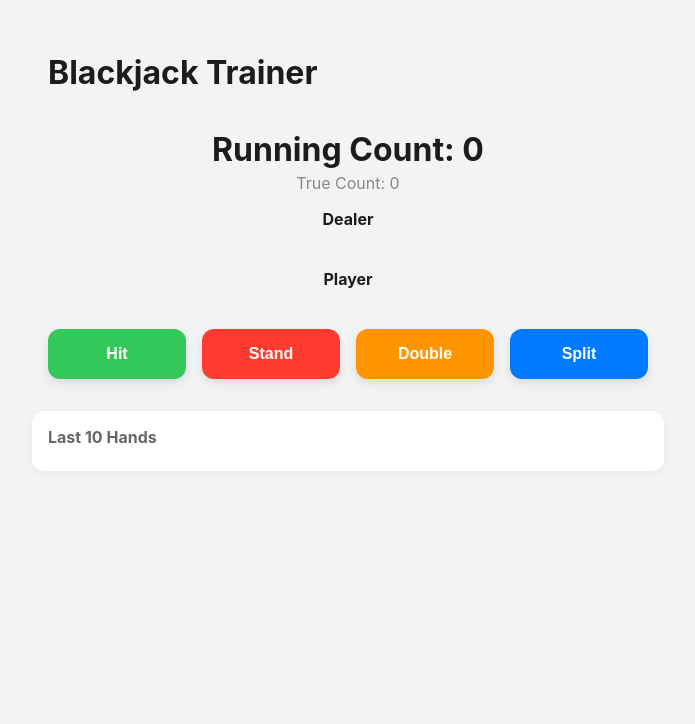
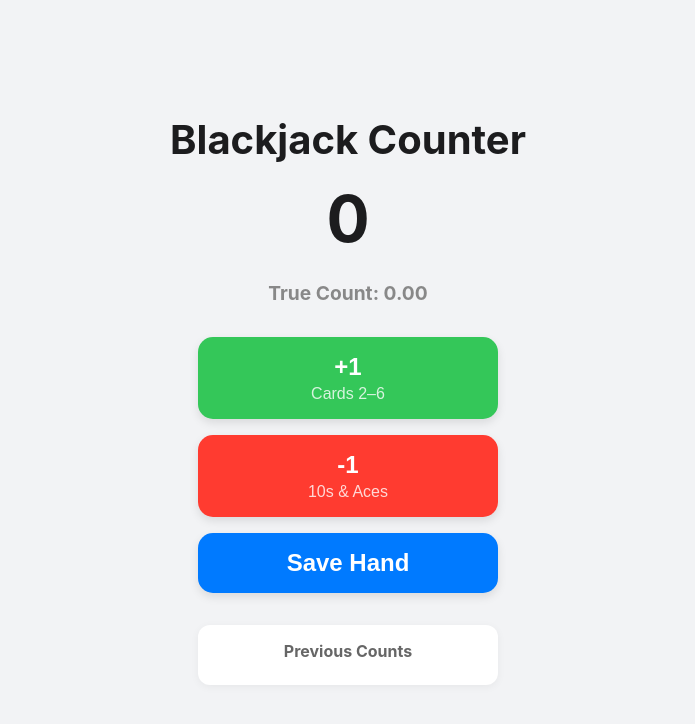
Before and after one commit to cswlim/blackjack-counter, a website: page public/index.html in a window 1280 px wide. Shown: the whole page, without its empty margins (292-987 px from the left). Drawn offline with Linux system fonts and the light colour scheme.

Commit message:
Update index.html
real fix

```diff
--- a/public/index.html
+++ b/public/index.html
@@ -3,7 +3,7 @@
 <head>
   <meta charset="UTF-8" />
   <meta name="viewport" content="width=device-width, initial-scale=1.0"/>
-  <title>Blackjack Trainer</title>
+  <title>Blackjack Counter</title>
   <style>
     body, html {
       margin: 0;
@@ -18,253 +18,162 @@
       display: flex;
       flex-direction: column;
       align-items: center;
-      justify-content: flex-start;
+      justify-content: center;
       min-height: 100vh;
       padding: 2rem;
       box-sizing: border-box;
+      text-align: center;
     }
 
-    .header {
-      display: flex;
-      justify-content: space-between;
-      align-items: center;
-      width: 100%;
-      max-width: 600px;
+    .title {
+      font-size: 2.5rem;
+      font-weight: 700;
       margin-bottom: 1rem;
     }
 
-    .title {
-      font-size: 2rem;
-      font-weight: 700;
-    }
-
-    .hands {
-      display: flex;
-      flex-direction: column;
-      gap: 2rem;
-      width: 100%;
-      max-width: 600px;
-    }
-
-    .hand {
-      text-align: center;
-    }
-
-    .cards {
-      display: flex;
-      justify-content: center;
-      flex-wrap: wrap;
-      gap: 0.5rem;
-      margin-top: 0.5rem;
-    }
-
-    .card {
-      background-color: white;
-      border: 1px solid #ccc;
-      border-radius: 8px;
-      padding: 0.5rem 0.75rem;
-      font-size: 1.1rem;
-      box-shadow: 0 2px 4px rgba(0, 0, 0, 0.1);
-      animation: deal 0.3s ease;
-      min-width: 40px;
-      text-align: center;
-    }
-
-    @keyframes deal {
-      from {
-        transform: scale(0.7);
-        opacity: 0;
-      }
-      to {
-        transform: scale(1);
-        opacity: 1;
-      }
-    }
-
-    .actions {
-      display: grid;
-      grid-template-columns: repeat(auto-fit, minmax(120px, 1fr));
-      gap: 1rem;
-      max-width: 600px;
-      width: 100%;
-      margin-top: 2rem;
-    }
-
-    .action-button {
-      padding: 1rem;
-      font-size: 1rem;
-      font-weight: 600;
-      border: none;
-      border-radius: 12px;
-      cursor: pointer;
-      color: white;
-      box-shadow: 0 4px 10px rgba(0,0,0,0.1);
-      transition: transform 0.1s ease;
-    }
-
-    .action-button:active {
-      transform: scale(0.98);
-    }
-
-    .hit { background-color: #34c759; }
-    .stand { background-color: #ff3b30; }
-    .double { background-color: #ff9500; }
-    .split { background-color: #007aff; }
-
     .counter {
-      font-size: 2rem;
+      font-size: 4rem;
       font-weight: bold;
-      margin-bottom: 0.25rem;
+      margin-bottom: 0.5rem;
     }
 
     .true-count {
-      font-size: 1rem;
+      font-size: 1.2rem;
       color: #888;
-      margin-bottom: 1rem;
+      margin-bottom: 2rem;
     }
 
-    .hand-history {
-      max-width: 600px;
+    .buttons {
+      display: flex;
+      flex-direction: column;
+      gap: 1rem;
       width: 100%;
+      max-width: 300px;
+    }
+
+    .button {
+      padding: 1rem;
+      font-size: 1.5rem;
+      font-weight: 600;
+      border: none;
+      border-radius: 15px;
+      color: white;
+      box-shadow: 0 4px 10px rgba(0, 0, 0, 0.1);
+      transition: transform 0.1s ease;
+      width: 100%;
+    }
+
+    .button:active {
+      transform: scale(0.97);
+    }
+
+    .plus {
+      background-color: #34c759;
+    }
+
+    .minus {
+      background-color: #ff3b30;
+    }
+
+    .save {
+      background-color: #007aff;
+    }
+
+    .hint {
+      display: block;
+      font-size: 1rem;
+      font-weight: 400;
+      opacity: 0.8;
+      margin-top: 0.25rem;
+    }
+
+    .previous-counts {
       margin-top: 2rem;
+      max-width: 300px;
+      width: 100%;
       background: #fff;
       border-radius: 12px;
       box-shadow: 0 2px 8px rgba(0, 0, 0, 0.05);
       padding: 1rem;
-      font-size: 0.95rem;
+      box-sizing: border-box;
+      font-size: 1rem;
       color: #333;
     }
 
-    .hand-history h4 {
+    .previous-counts h4 {
       margin: 0 0 0.5rem 0;
       font-size: 1rem;
       color: #666;
     }
 
-    .hand-history ul {
+    .previous-counts ul {
       list-style: none;
       padding: 0;
       margin: 0;
     }
 
-    .hand-history li {
+    .previous-counts li {
       padding: 0.25rem 0;
       border-bottom: 1px solid #eee;
     }
 
-    .hand-history li:last-child {
+    .previous-counts li:last-child {
       border-bottom: none;
     }
   </style>
 </head>
 <body>
   <div class="app-container">
-    <div class="header">
-      <h1 class="title">Blackjack Trainer</h1>
+    <div class="title">Blackjack Counter</div>
+    <div class="counter" id="count">0</div>
+    <h2 class="true-count" id="true-count">True Count: 0</h2>
+
+    <div class="buttons">
+      <button class="button plus" onclick="sendUpdate(1)">
+        +1<br>
+        <span class="hint">Cards 2–6</span>
+      </button>
+      <button class="button minus" onclick="sendUpdate(-1)">
+        -1<br>
+        <span class="hint">10s & Aces</span>
+      </button>
+      <button class="button save" onclick="saveHand()">Save Hand</button>
     </div>
 
-    <div class="counter">Running Count: <span id="count">0</span></div>
-    <div class="true-count">True Count: <span id="true-count">0</span></div>
-
-    <div class="hands">
-      <div class="hand dealer-hand">
-        <strong>Dealer</strong>
-        <div class="cards" id="dealer-cards"></div>
-      </div>
-      <div class="hand player-hand">
-        <strong>Player</strong>
-        <div class="cards" id="player-cards"></div>
-      </div>
-    </div>
-
-    <div class="actions">
-      <button class="action-button hit" onclick="dealCard('player')">Hit</button>
-      <button class="action-button stand">Stand</button>
-      <button class="action-button double">Double</button>
-      <button class="action-button split">Split</button>
-    </div>
-
-    <div class="hand-history">
-      <h4>Last 10 Hands</h4>
-      <ul id="hand-history-list"></ul>
+    <div class="previous-counts">
+      <h4>Previous Counts</h4>
+      <ul id="history"></ul>
     </div>
   </div>
 
   <script>
-    let runningCount = 0;
-    let trueCount = 0;
-    const deck = [];
-    const handHistory = [];
+    let count = 0;
+    let history = [];
 
-    const suits = ['♠', '♥', '♦', '♣'];
-    const ranks = ['2','3','4','5','6','7','8','9','10','J','Q','K','A'];
-
-    function createDecks(num = 6) {
-      const newDeck = [];
-      for (let d = 0; d < num; d++) {
-        for (let suit of suits) {
-          for (let rank of ranks) {
-            newDeck.push({ suit, rank });
-          }
-        }
-      }
-      return shuffle(newDeck);
+    function updateCountDisplay() {
+      document.getElementById("count").innerText = count;
+      document.getElementById("true-count").innerText = "True Count: " + (count / 6).toFixed(2);
     }
 
-    function shuffle(array) {
-      for (let i = array.length - 1; i > 0; i--) {
-        const j = Math.floor(Math.random() * (i + 1));
-        [array[i], array[j]] = [array[j], array[i]];
-      }
-      return array;
+    function sendUpdate(val) {
+      count += val;
+      updateCountDisplay();
     }
 
-    function dealCard(to = "player") {
-      if (deck.length === 0) {
-        deck.push(...createDecks());
-      }
-      const card = deck.pop();
-      const value = getHiLoValue(card.rank);
-      runningCount += value;
-      updateCount();
+    function saveHand() {
+      history.unshift(count);
+      if (history.length > 10) history = history.slice(0, 10);
 
-      const cardEl = document.createElement("div");
-      cardEl.className = "card";
-      cardEl.innerText = `${card.rank}${card.suit}`;
-      document.getElementById(`${to}-cards`).appendChild(cardEl);
+      const list = document.getElementById("history");
+      list.innerHTML = "";
+      history.forEach((c, i) => {
+        const li = document.createElement("li");
+        li.textContent = `#${i + 1}: ${c}`;
+        list.appendChild(li);
+      });
     }
 
-    function updateCount() {
-      document.getElementById("count").innerText = runningCount;
-      trueCount = Math.round((runningCount / Math.ceil(deck.length / 52)) * 10) / 10;
-      document.getElementById("true-count").innerText = isNaN(trueCount) ? 0 : trueCount;
-    }
-
-    function getHiLoValue(rank) {
-      if (['2','3','4','5','6'].includes(rank)) return 1;
-      if (['10','J','Q','K','A'].includes(rank)) return -1;
-      return 0;
-    }
-
-    // Example function for saving hand count
-    function saveHandCount() {
-      if (handHistory.length >= 10) handHistory.shift();
-      handHistory.push(runningCount);
-      updateHandHistory();
-    }
-
-    function updateHandHistory() {
-      const list = document.getElementById("hand-history-list");
-      list.innerHTML = "";
-      for (let count of [...handHistory].reverse()) {
-        const li = document.createElement("li");
-        li.innerText = `Previous count: ${count}`;
-        list.appendChild(li);
-      }
-    }
-
-    // Init deck
-    deck.push(...createDecks());
+    updateCountDisplay();
   </script>
 </body>
 </html>
```
